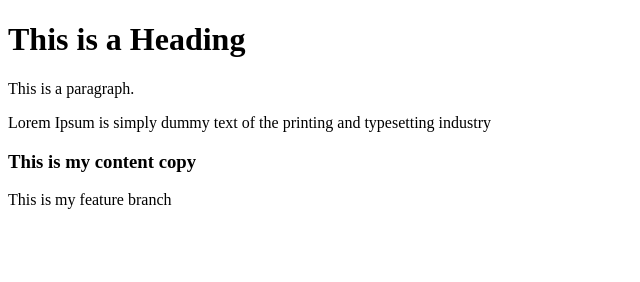
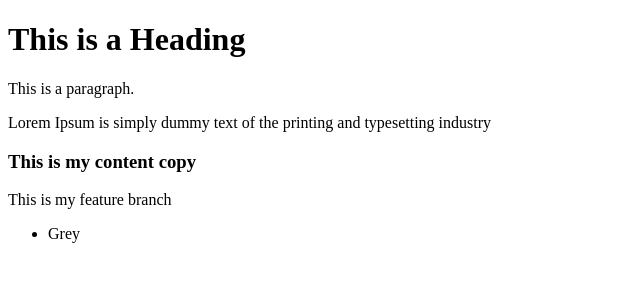
Before and after one commit to gnanagowthaman/git-demo, a plain HTML site: page index.html in a window 1280 px wide. Shown: the full height of the page, 0-640 px from the left. Drawn offline with Linux system fonts and the light colour scheme.

```diff
--- a/index.html
+++ b/index.html
@@ -10,5 +10,8 @@
 <p>Lorem Ipsum is simply dummy text of the printing and typesetting industry</p>
 <h3>This is my content copy</h3>
 <p>This is my feature branch</p>
+ <ul>
+  <li>Grey</li>
+ </ul>
 </body>
 </html>
```
